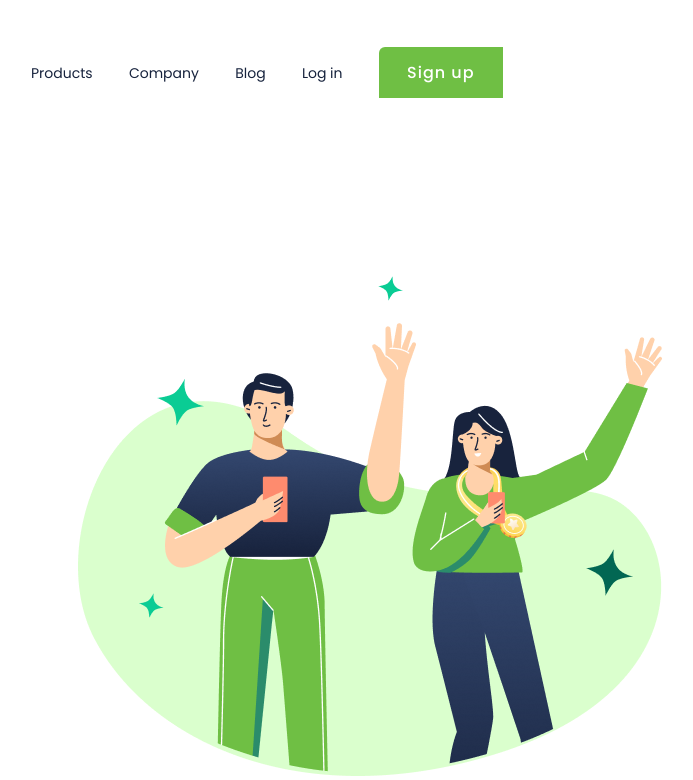
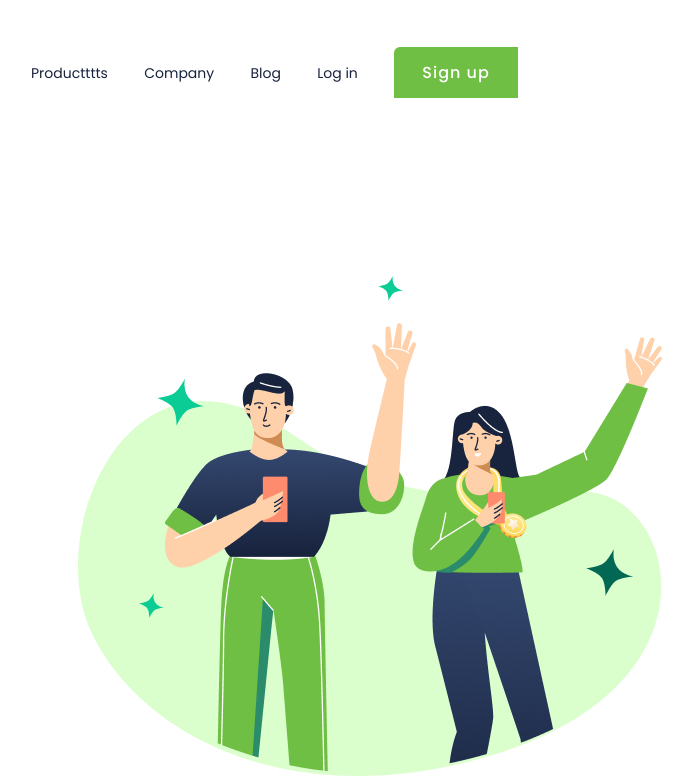
Before and after one commit to matheusantunes77/primeiro-projeto-responsivo, a plain HTML site: page index.html in a window 1280 px wide. Shown: the top 780 px of the page, without its empty margins (43-736 px from the left). Drawn offline with Linux system fonts and the light colour scheme.

Commit message:
Atualização do product

```diff
--- a/index.html
+++ b/index.html
@@ -8,7 +8,7 @@
 </head>
 <body>
     <header>
-        <a href="#" class="link-header">Products</a>
+        <a href="#" class="link-header">Productttts</a>
         <a href="#" class="link-header">Company</a>
         <a href="#" class="link-header">Blog</a>
         <a href="#" class="link-header">Log in</a>
```
